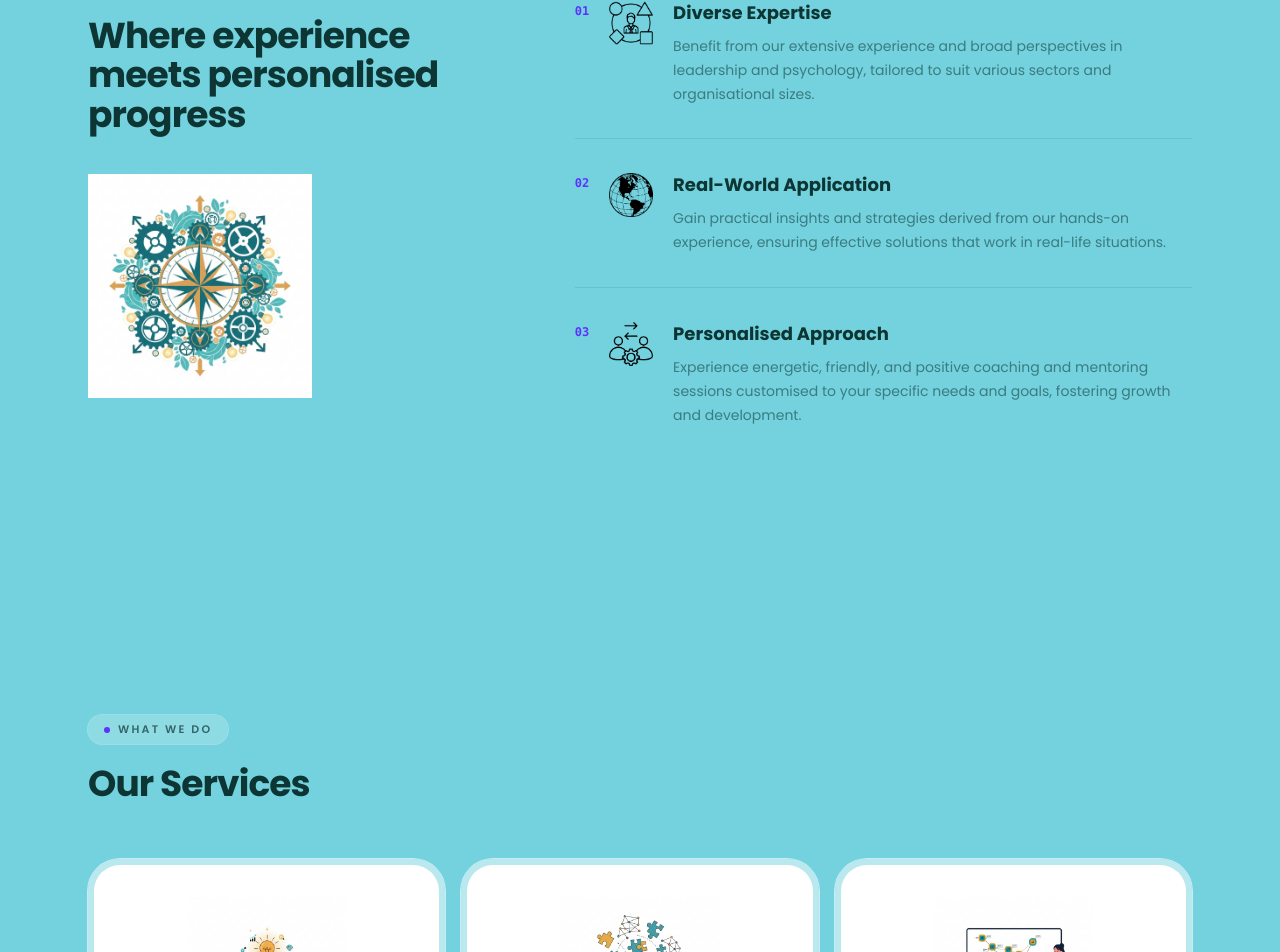
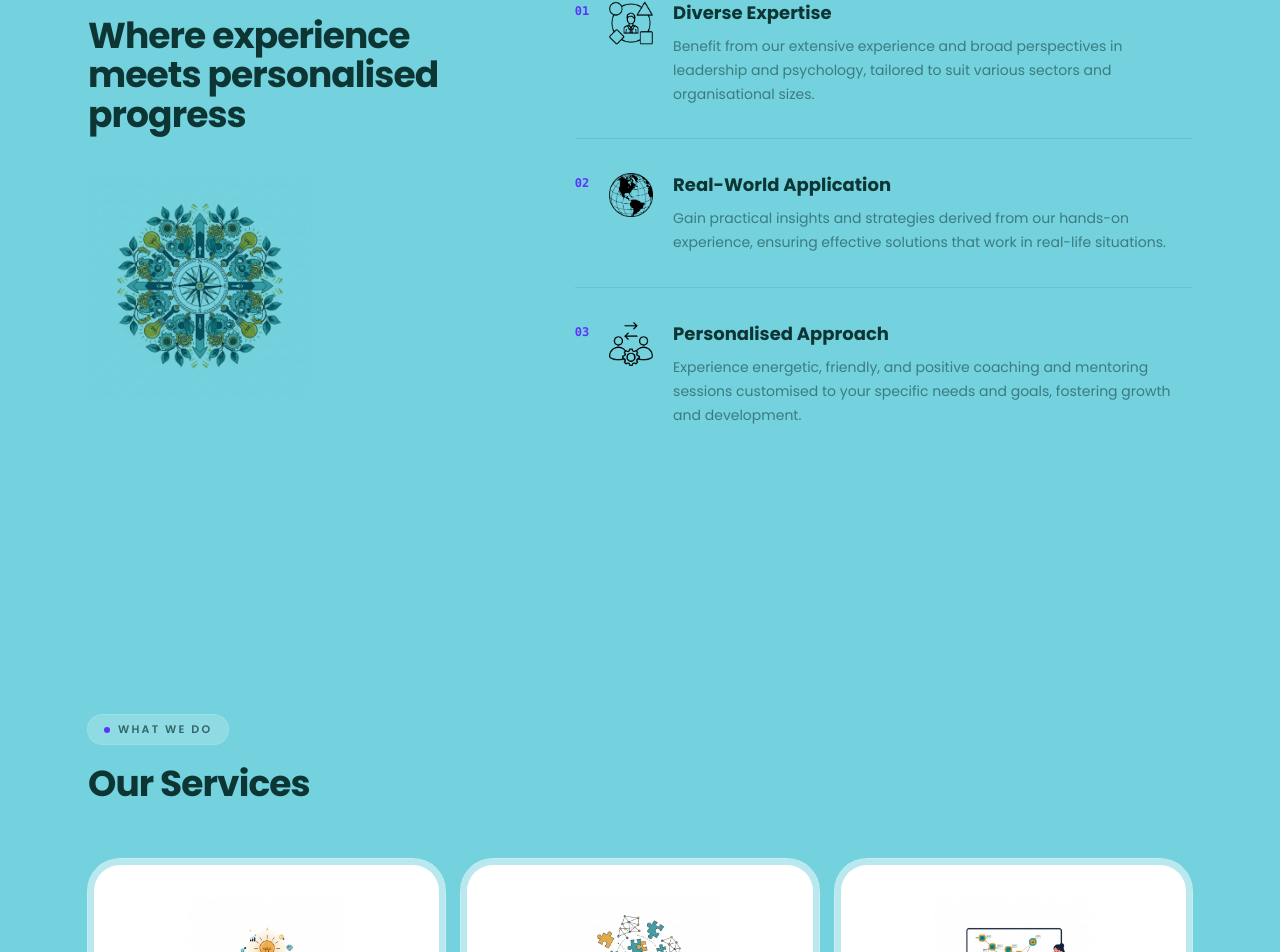
Before and after one commit to zaccope/ignite-potential, a Next.js app: page / in a window 1280 px wide. Shown: the part 961-1913 px from the top of the page. Built offline with nearby package versions, Linux system fonts and the light colour scheme.

Commit message:
Fix mix-blend-multiply: remove Reveal wrapper (CSS filter breaks blend mode)

```diff
--- a/src/app/page.tsx
+++ b/src/app/page.tsx
@@ -89,10 +89,11 @@
                   Where experience meets personalised progress
                 </h2>
               </Reveal>
-              <Reveal delay={120} className="mt-10">
+              {/* No Reveal wrapper — CSS filter in Reveal breaks mix-blend-multiply */}
+              <div className="mt-10">
                 {/* eslint-disable-next-line @next/next/no-img-element */}
                 <img src="/images/why-us.png" alt="Compass with gears and leaves representing guidance and expertise" width={280} height={280} className="w-48 mix-blend-multiply md:w-56" />
-              </Reveal>
+              </div>
             </div>
 
             <div className="md:col-span-7">
```
Also changed, not shown: public/images/why-us.png.
